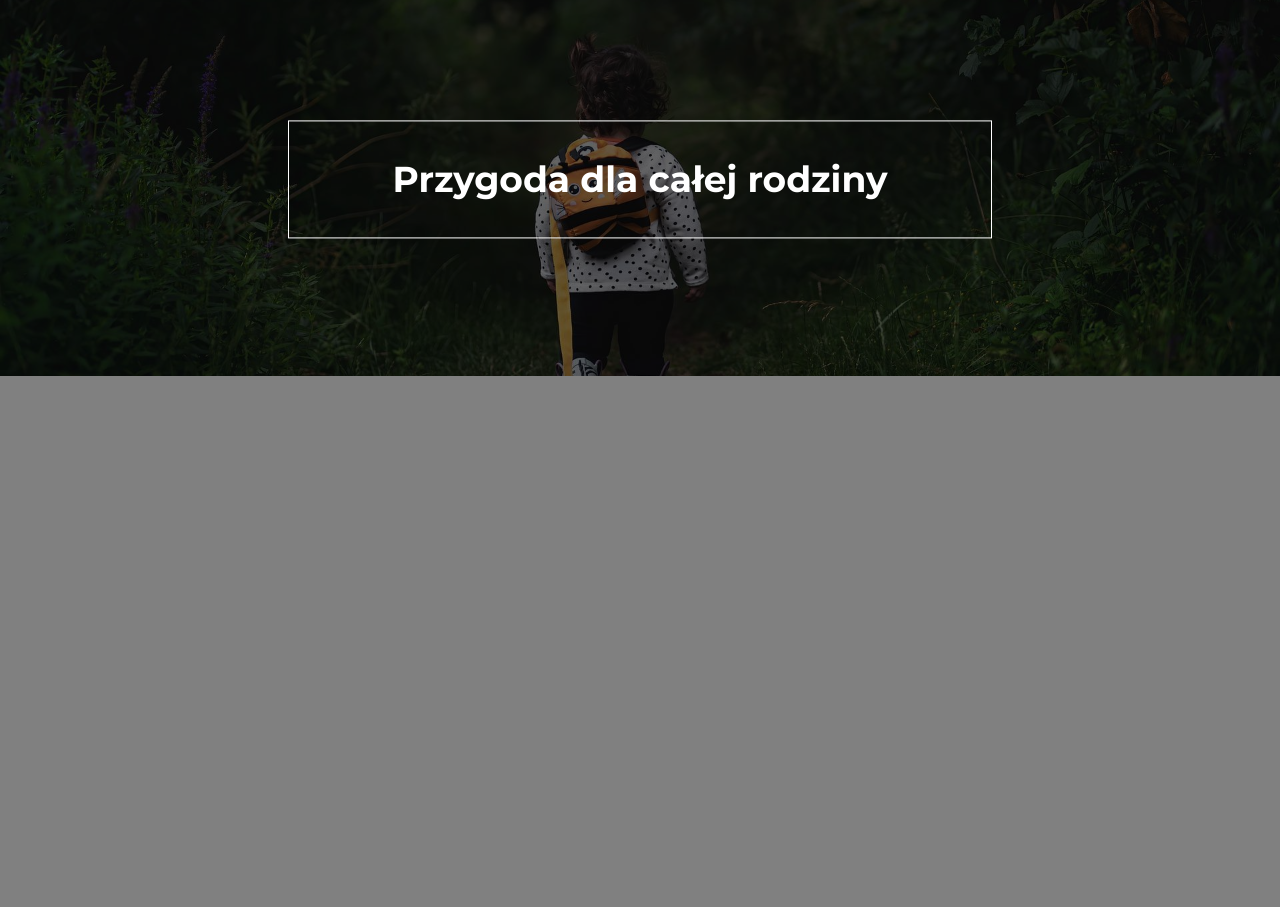
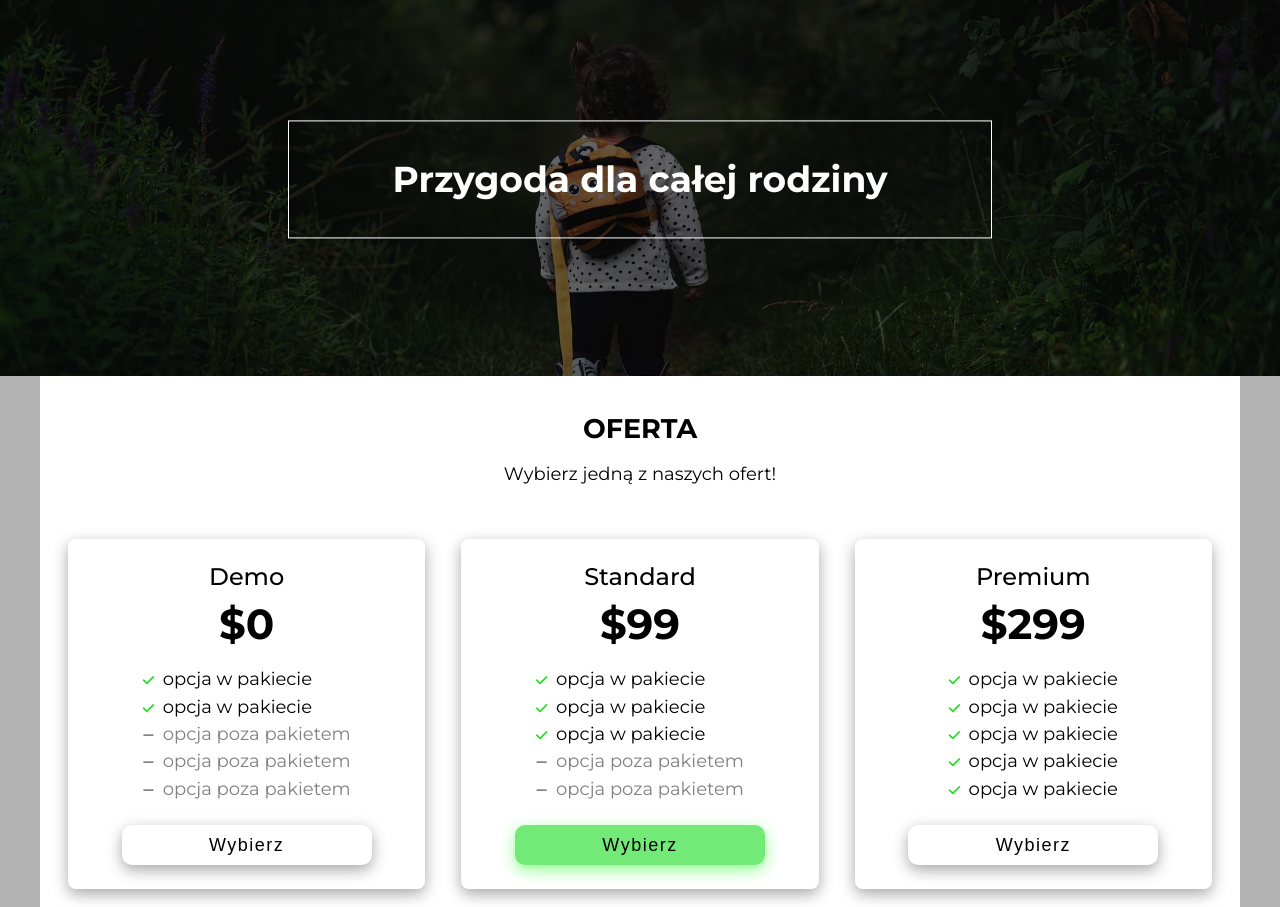
Before and after one commit to PatrykChm/Forest, a website: page index.html in a window 1280 px wide. Shown: the part 1082-1989 px from the top of the page. Before the commit the page ends 1458 px from the top, so only its background shows below. Drawn offline with Linux system fonts and the light colour scheme; files whose address does not match are found by name.

Commit message:
added offer section

```diff
--- a/index.html
+++ b/index.html
@@ -9,7 +9,8 @@
     <script src="https://kit.fontawesome.com/368f6e9979.js" crossorigin="anonymous"></script>
     <link rel="preconnect" href="https://fonts.googleapis.com">
     <link rel="preconnect" href="https://fonts.gstatic.com" crossorigin>
-    <link href="https://fonts.googleapis.com/css2?family=Montserrat:wght@400;700&display=swap" rel="stylesheet">
+    <link href="https://fonts.googleapis.com/css2?family=Montserrat:wght@200;300;400;500;700&display=swap"
+        rel="stylesheet">
     <title>Document</title>
 </head>
 
@@ -76,6 +77,72 @@
         </div>
 
 
+        <section class="offers wrapper">
+            <div class="header">
+                <h1>Oferta</h1>
+                <p>Wybierz jedną z naszych ofert!</p>
+            </div>
+
+            <div class="cards">
+                <div class="card">
+                    <div class="header-card">
+                        <p class="title">Demo</p>
+                        <p class="price">$0</p>
+                    </div>
+                    <div class="options">
+                        <p class="active"><i class="fa-solid fa-check"></i> opcja w pakiecie</p>
+                        <p class="active"><i class="fa-solid fa-check"></i> opcja w pakiecie</p>
+                        <p class="noactive"><i class="fa-solid fa-minus"></i> opcja poza pakietem</p>
+                        <p class="noactive"><i class="fa-solid fa-minus"></i> opcja poza pakietem</p>
+                        <p class="noactive"><i class="fa-solid fa-minus"></i> opcja poza pakietem</p>
+                    </div>
+                    <div class="bottom">
+                        <button>
+                            <p>Wybierz</p>
+                        </button>
+                    </div>
+                </div>
+                <div class="card">
+                    <div class="header-card">
+                        <p class="title">Standard</p>
+                        <p class="price">$99</p>
+                    </div>
+                    <div class="options">
+                        <p class="active"><i class="fa-solid fa-check"></i> opcja w pakiecie</p>
+                        <p class="active"><i class="fa-solid fa-check"></i> opcja w pakiecie</p>
+                        <p class="active"><i class="fa-solid fa-check"></i> opcja w pakiecie</p>
+                        <p class="noactive"><i class="fa-solid fa-minus"></i> opcja poza pakietem</p>
+                        <p class="noactive"><i class="fa-solid fa-minus"></i> opcja poza pakietem</p>
+                    </div>
+                    <div class="bottom">
+                        <button class="standard">
+                            <p>Wybierz</p>
+                        </button>
+                    </div>
+                </div>
+                <div class="card">
+                    <div class="header-card">
+                        <p class="title">Premium</p>
+                        <p class="price">$299</p>
+                    </div>
+                    <div class="options">
+                        <p class="active"><i class="fa-solid fa-check"></i> opcja w pakiecie</p>
+                        <p class="active"><i class="fa-solid fa-check"></i> opcja w pakiecie</p>
+                        <p class="active"><i class="fa-solid fa-check"></i> opcja w pakiecie</p>
+                        <p class="active"><i class="fa-solid fa-check"></i> opcja w pakiecie</p>
+                        <p class="active"><i class="fa-solid fa-check"></i> opcja w pakiecie</p>
+                    </div>
+                    <div class="bottom">
+                        <button>
+                            <p>Wybierz</p>
+                        </button>
+                    </div>
+                </div>
+            </div>
+
+        </section>
+
+
 
     </main>
 
```
Also changed, not shown: dist/css/style.min.css, 1 other file.
